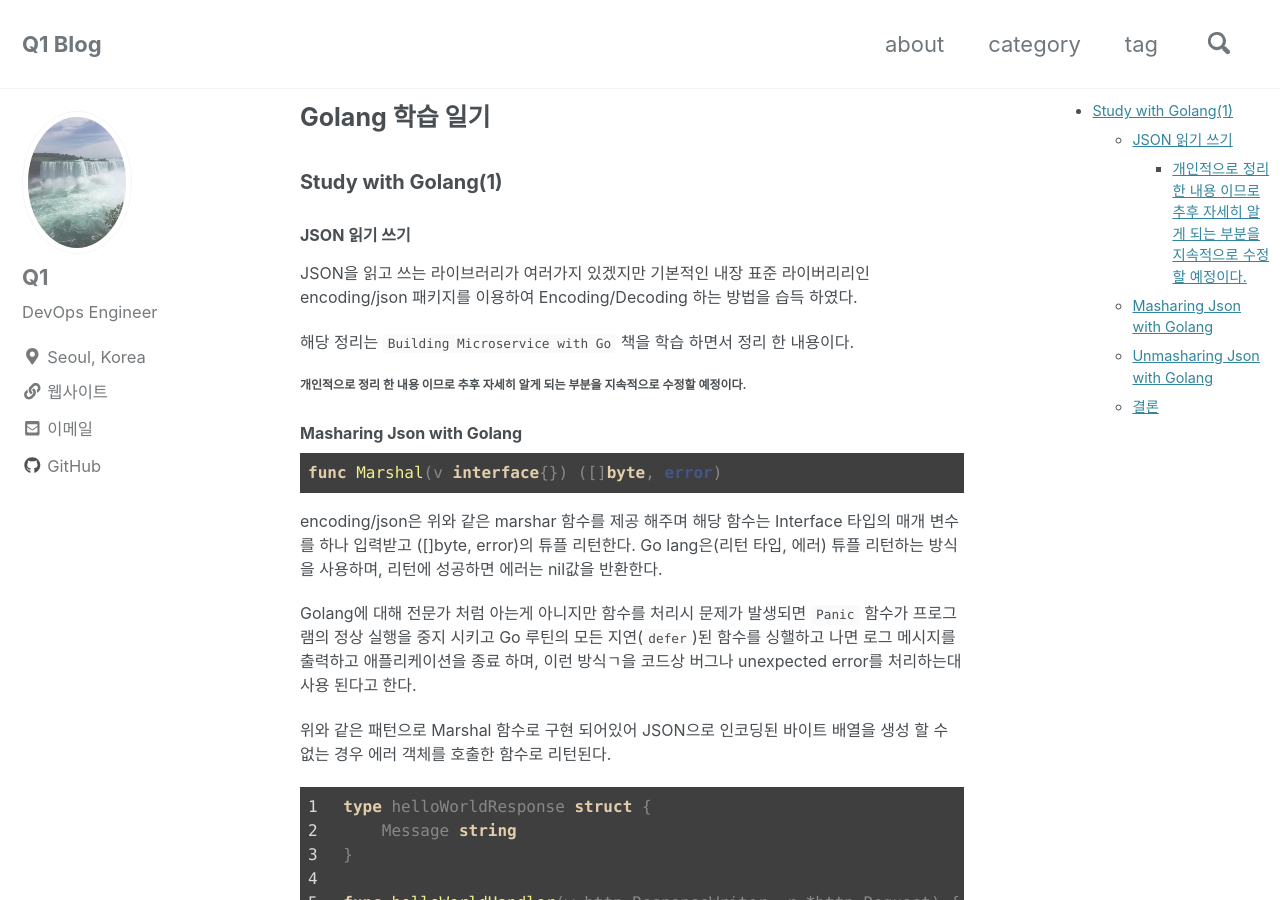
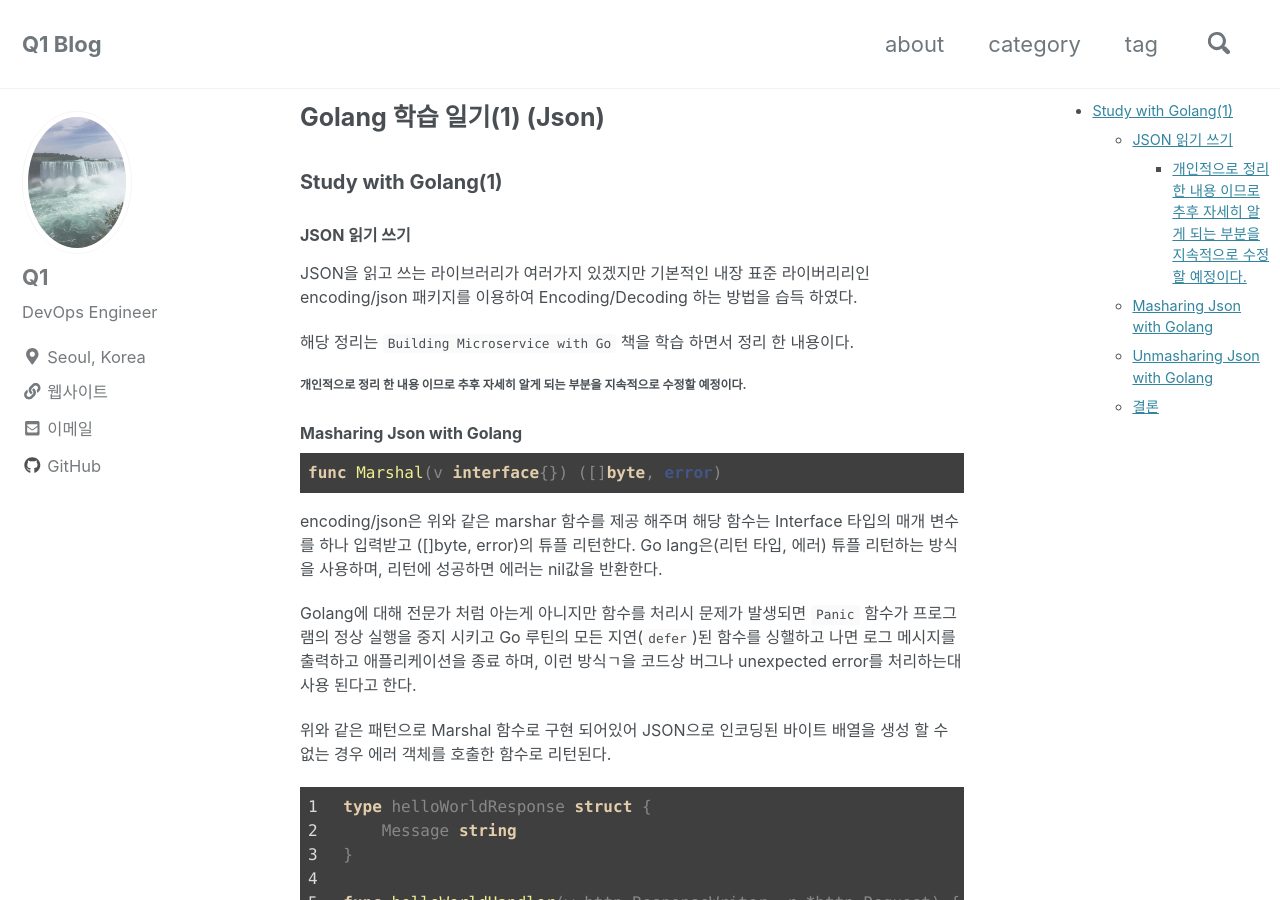
Before and after one commit to TRQ1/trq1.github.io, a Jekyll site: the page built from _posts/2020-12-23-golang-json.markdown, in a window 1280 px wide and 900 px high. Built offline with Jekyll 4.4.1, drawn with Linux system fonts in a browser that asks for light colours; nearby versions of some CDN libraries; comment, search, counter and statistics services are not loaded.

Commit message:
제목을 수정하라
* 주석 처리된 주석을 수정하였습니다.

```diff
--- a/_posts/2020-12-23-golang-json.markdown
+++ b/_posts/2020-12-23-golang-json.markdown
@@ -1,6 +1,6 @@
 ---
 layout	: posts
-title	: Golang 학습 일기 #1 (Json)
+title	: Golang 학습 일기(1) (Json)
 summary	: Golang
 data	: 2020-12-23 19:35:14 +0900
 updated	: 2020-12-23 19:35:14 +0900
```
